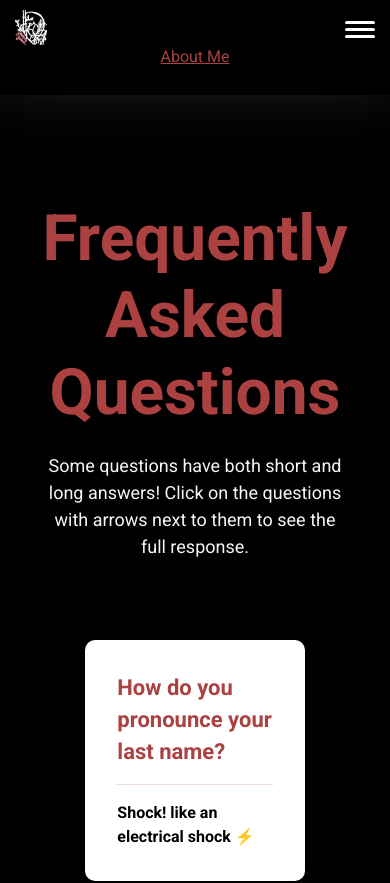
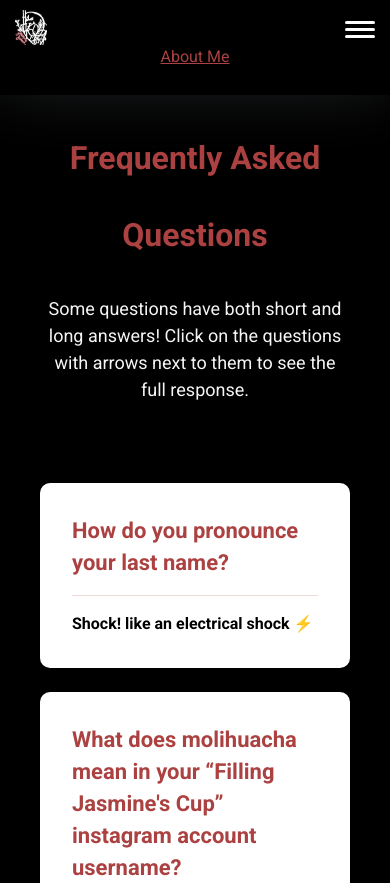
Before and after one commit to jasmine-schoch/jasmine-schoch.github.io, a React (Create React App) app: page /#/faqs in a window 390 px wide. Shown: the top 883 px of the page. Built offline with nearby package versions, Linux system fonts and the light colour scheme.

Commit message:
made faq section mobile friendly

```diff
--- a/src/App.css
+++ b/src/App.css
@@ -104,7 +104,7 @@ h1 {
 
 /* Heading 2*/
 h2 {
-  font-size: 36px;
+  font-size: 32px;
   font-weight: 700;
   line-height: 58px;
   color: var(--header-color);
@@ -276,7 +276,6 @@ h3 {
 }
 .experience--section--heading{
   color: var(--header-color);
-  font-size: 64px;
   font-weight: 700;
   line-height: 77px;
 }
@@ -337,8 +336,6 @@ h3 {
 }
 .experience--section--title {
   color: var(--primary);
-  font-size: 32px;
-  font-weight: 700;
   line-height: 45px;
   margin: 0;
 }
@@ -645,7 +642,7 @@ h3 {
 
 .faqs--section--heading {
   color: var(--primary);
-  font-size: 64px;
+  font-size: 32px;
   font-weight: 700;
   line-height: 77px;
 }
@@ -932,6 +929,9 @@ h3 {
     gap: 50px;
     align-items: center;
   }
+  .faqs--section {
+    padding: 120px 40px 60px 40px;
+  }
   .experience--section--heading {
     font-size: 32px;
     line-height: 40px;
```
